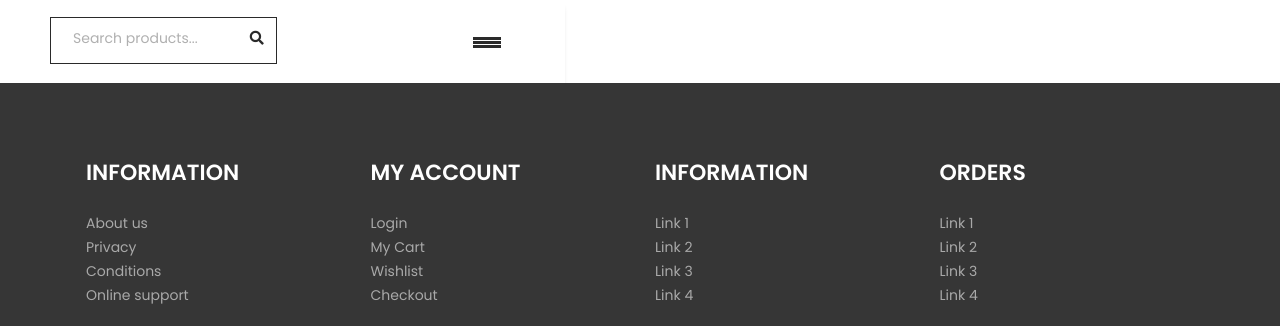
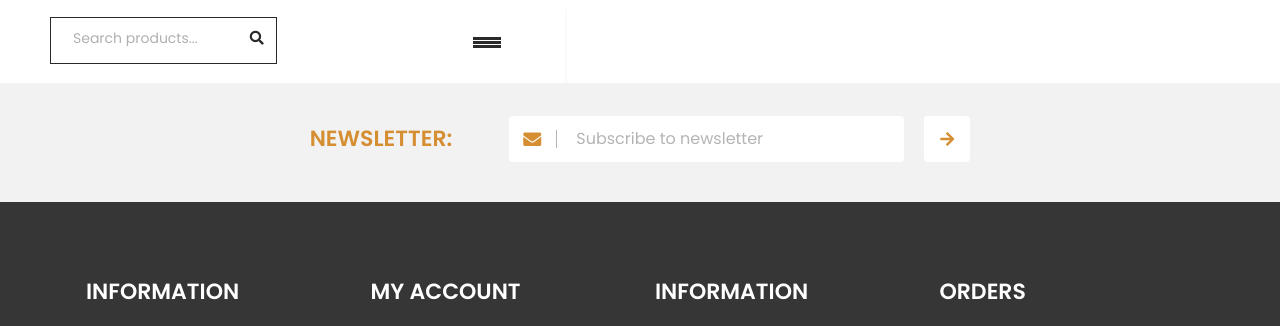
Before and after one commit to Pashmet/Pashmet.github.io, a website: page src/index.html in a window 1280 px wide. Shown: the part 202-528 px from the top of the page. Drawn offline with nearby package versions, Linux system fonts and the light colour scheme; files that its build step writes are made by us from their sources.

Commit message:
subscribe letter

```diff
--- /dev/null
+++ b/src/scss/_style-subscribe.scss
@@ -0,0 +1,76 @@
+.subscribe{
+  background-color: #f2f2f2;
+  height: 119px;
+  &__wrapper{
+    max-width: 1138px;
+    margin: 0 auto;
+  }
+  &__btn{
+    width: 46px;
+    height: 46px;
+    background-color:#ffffff;
+    margin-left: 20px;
+  }
+  &__arrow{
+    font-size: 16px;
+    font-weight: 600;
+    color: #d58e32;
+  }
+  &__label{
+    position: relative;
+  }
+&__form{
+  height: 46px;
+  font-family: poppins, sans-serif;
+  padding-left: 67px;
+  border: none;
+&::placeholder{
+  color: #b4b4b4;
+  font-weight: 400;
+}
+}
+}
+.news-letter{
+  font-size: 22px;
+  color: #d58e32;
+  font-weight: 600;
+  font-family: poppins, sans-serif;
+  line-height: 28px;
+  margin-right: 57px;
+  margin-bottom: 0;
+}
+
+.icon-letter{
+  position: absolute;
+  color: #d58e32;
+  font-size: 18px;
+  left: 14px;
+  top: 50%;
+  transform: translateY(-50%);
+  &:after{
+    content: "";
+    height: 18px;
+    width: 1px;
+    background-color:#b4b4b4;
+    position: absolute;
+    left: 33px;
+  }
+}
+//
+//@media ( max-width: 1200px){
+//  .wrapper{
+//    max-width: 1100px;
+//  }
+//}
+//
+//@media ( max-width: 768px){
+//  .wrapper{
+//    max-width: 678px;
+//  }
+//}
+
+@media ( max-width: 767px){
+  .news-letter{
+    display: none;
+  }
+}
--- a/src/scss/style.scss
+++ b/src/scss/style.scss
@@ -4,4 +4,5 @@
 @import "style-nav";
 @import "style-header";
 @import "style-top-menu";
+@import "style-subscribe";
 @import "style-footer";
--- /dev/null
+++ b/src/subscribe.html
@@ -0,0 +1,16 @@
+<form class="form-inline subscribe">
+    <div class="subscribe__wrapper">
+        <div class="form-group mx-sm-3 mb-2 d-flex justify-content-center ">
+            <h3 class="news-letter">NEWSLETTER:</h3>
+            <label class="subscribe__label">
+                <input type="email" class="form-control subscribe__form" placeholder="Subscribe to newsletter">
+                <i class="fas fa-envelope icon-letter"></i>
+            </label>
+
+            <button type="submit" class="btn subscribe__btn"> <i class="fas fa-arrow-right subscribe__arrow"></i></button>
+
+        </div>
+
+
+    </div>
+</form>
```
Also changed, not shown: src/index.html (+5 -2 lines), dist/css/style.css, dist/index.html.
